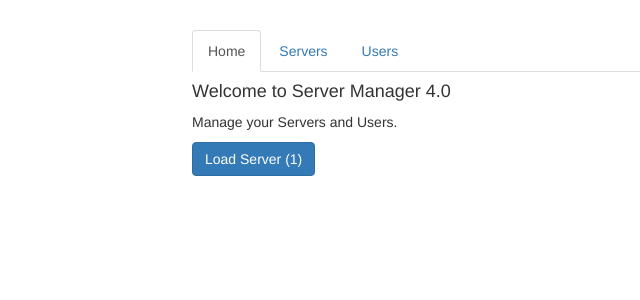
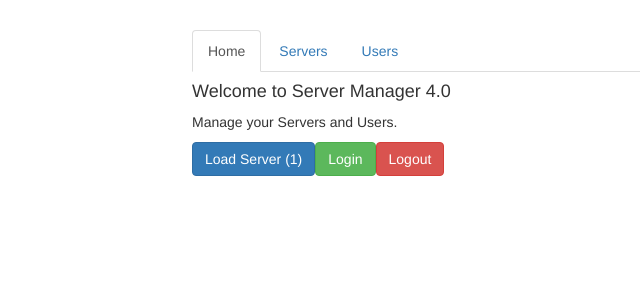
Before and after one commit to mymafm0405/routing-servers-app, an Angular app: page / in a window 1280 px wide. Shown: the top 300 px of the page, without its empty margins (73-713 px from the left). Built offline with nearby package versions, Linux system fonts and the light colour scheme.

Commit message:
After using the login and logout fake service

```diff
--- a/src/app/home/home.component.html
+++ b/src/app/home/home.component.html
@@ -1,3 +1,5 @@
 <h4>Welcome to Server Manager 4.0</h4>
 <p>Manage your Servers and Users.</p>
 <button class="btn btn-primary" (click)="onLoadServer(1)">Load Server (1)</button>
+<button class="btn btn-success" (click)="onLogin()">Login</button>
+<button class="btn btn-danger" (click)="onLogout()">Logout</button>
--- a/src/app/home/home.component.ts
+++ b/src/app/home/home.component.ts
@@ -1,5 +1,6 @@
 import { Component, OnInit } from '@angular/core';
 import { Router } from '@angular/router';
+import { AuthService } from '../auth.service';
 
 @Component({
   selector: 'app-home',
@@ -8,7 +9,7 @@
 })
 export class HomeComponent implements OnInit {
 
-  constructor(private router: Router) { }
+  constructor(private router: Router, private authService: AuthService) { }
 
   ngOnInit() {
   }
@@ -17,4 +18,11 @@
     this.router.navigate(['/servers', id, 'edit'], {queryParams: {allowEdit: '1'}, fragment: 'Loading'})
   }
 
+  onLogin() {
+    this.authService.login()
+  }
+  onLogout() {
+    this.authService.logout()
+  }
+
 }
```
